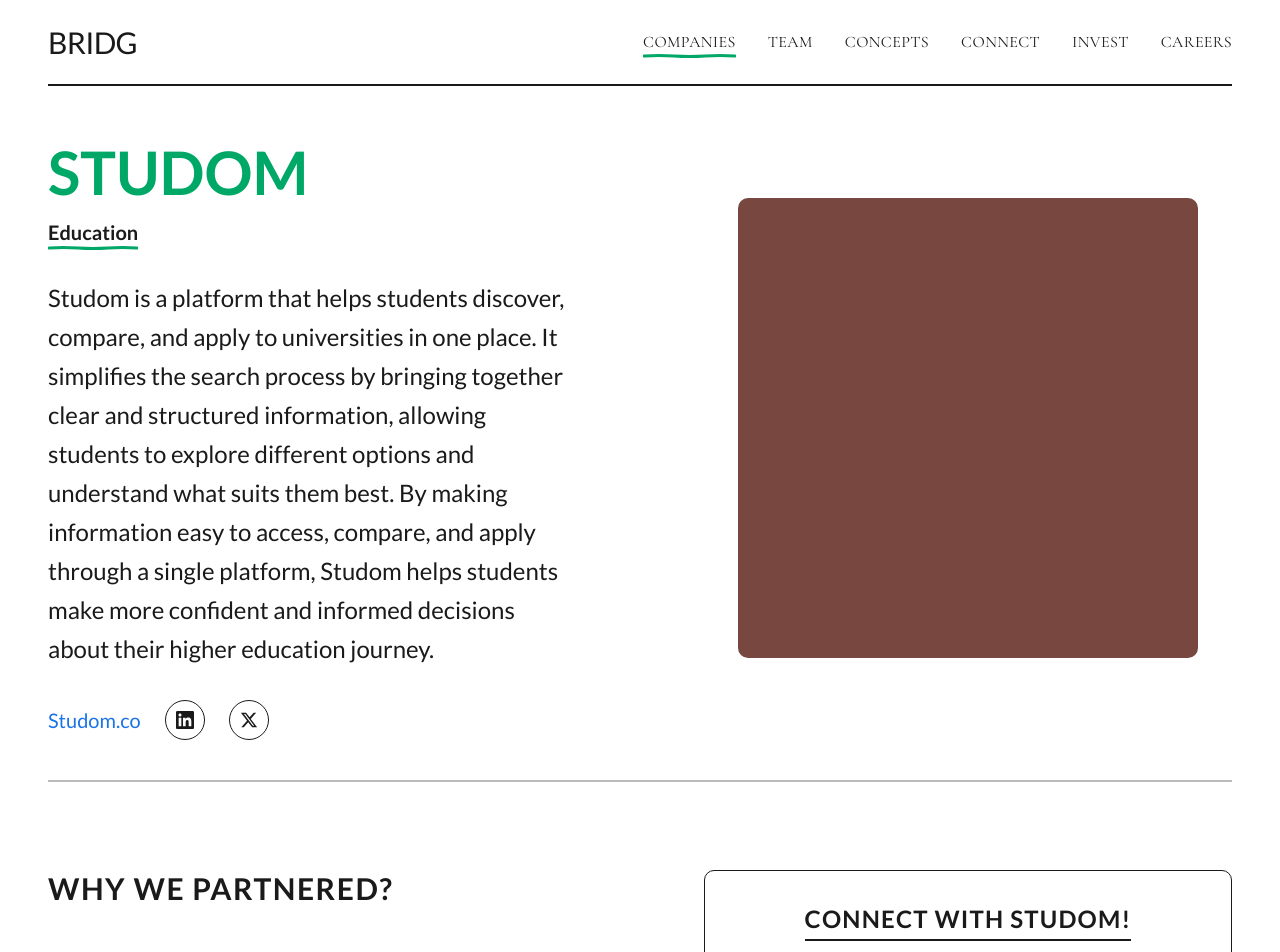
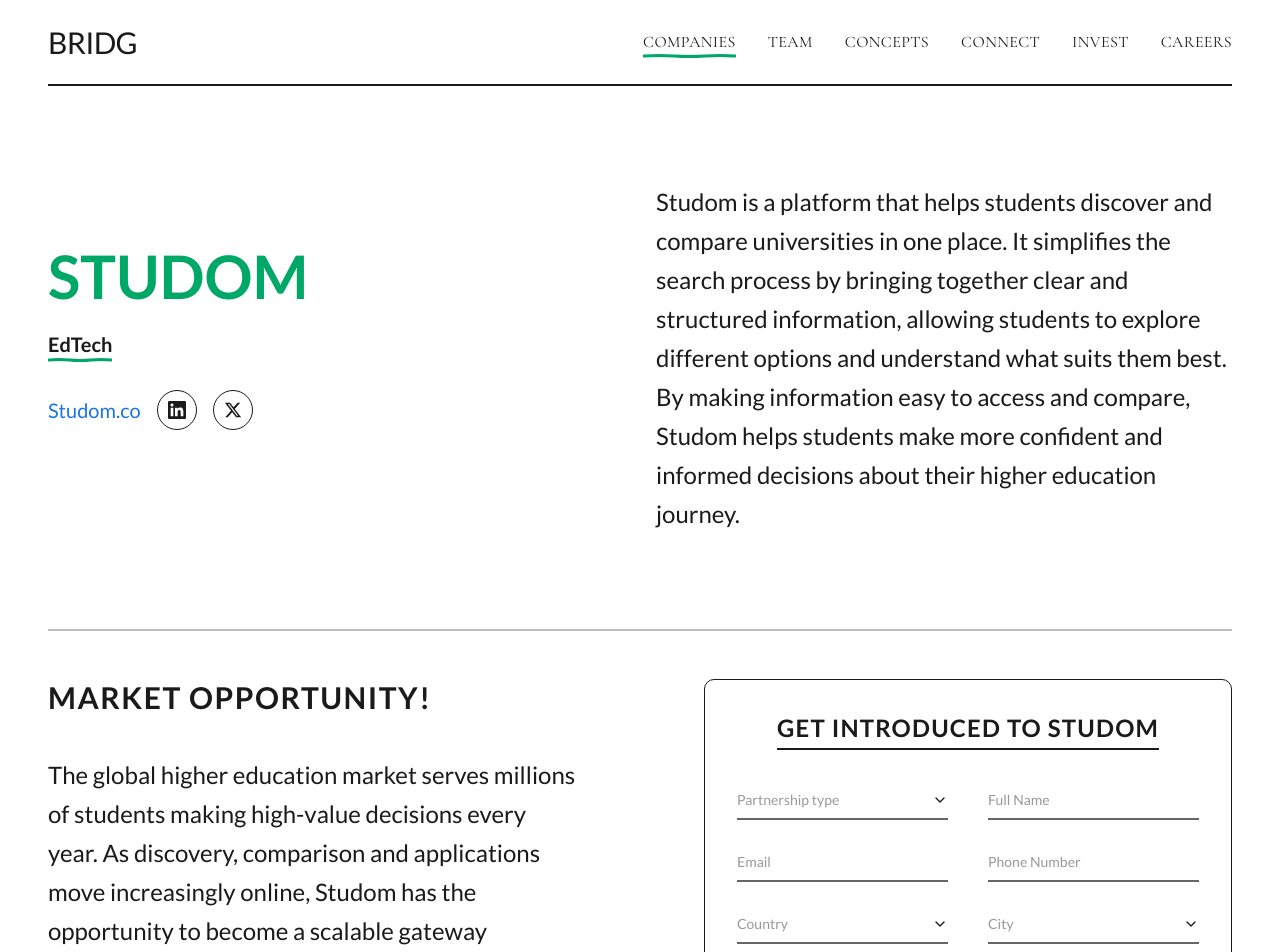
Before and after one commit to Kalpesh-Product/thebridg, a React (Vite) app: page /company/1 in a window 1280 px wide. Shown: the top 952 px of the page. Built offline with nearby package versions, Linux system fonts and the light colour scheme.

Commit message:
Refactor CompanyDetail and Team components for improved layout and updated content

```diff
--- a/src/pages/CompanyDetail.tsx
+++ b/src/pages/CompanyDetail.tsx
@@ -6,66 +6,58 @@
 const companiesData: Record<string, {
   name: string;
   category: string;
-  color: string;
   description: string;
   website: string;
-  whyPartnered: string;
+  marketOpportunity: string;
 }> = {
   studom: {
     name: 'STUDOM',
-    category: 'Education',
-    color: '#784840',
-    description: 'Studom is a platform that helps students discover, compare, and apply to universities in one place. It simplifies the search process by bringing together clear and structured information, allowing students to explore different options and understand what suits them best. By making information easy to access, compare, and apply through a single platform, Studom helps students make more confident and informed decisions about their higher education journey.',
+    category: 'EdTech',
+    description: 'Studom is a platform that helps students discover and compare universities in one place. It simplifies the search process by bringing together clear and structured information, allowing students to explore different options and understand what suits them best. By making information easy to access and compare, Studom helps students make more confident and informed decisions about their higher education journey.',
     website: 'Studom.co',
-    whyPartnered: 'We partnered with Studom because it brings everything students need into one place, something no other platform currently offers. Its unique, all in one approach makes discovering and comparing universities simpler, clearer, and more accessible.',
+    marketOpportunity: 'The global higher education market serves millions of students making high-value decisions every year. As discovery, comparison and applications move increasingly online, Studom has the opportunity to become a scalable gateway between students and institutions, with strong potential across admissions, partnerships and recurring digital services.',
   },
   unistyle: {
     name: 'UNISTYLE',
     category: 'Merchandise',
-    color: '#707070',
     description: 'UniStyle is a platform that brings official school uniforms and university merchandise into one place. It simplifies the buying process by offering authentic products through a single platform, making it easier for students, parents, alumni, and supporters to find what they need. By making official apparel more accessible, UniStyle helps institutions connect with their communities through products they can trust.',
     website: 'Unistyle.co',
-    whyPartnered: 'We partnered with UniStyle because it brings official school uniforms and university merchandise together on one platform, something that is often fragmented today. Its focused approach makes finding and purchasing authentic institutional apparel simpler, more convenient, and more accessible.',
+    marketOpportunity: 'The institutional apparel market is large but fragmented across countless local vendors with inconsistent quality and access. As schools and universities look to formalize and modernize their merchandise programs, UniStyle has the opportunity to become the trusted platform connecting institutions with their communities, with strong potential across licensing, recurring orders and alumni engagement.',
   },
   'daily-daily': {
     name: 'DAILY DAILY',
     category: 'Subscription',
-    color: '#505050',
     description: 'Daily Daily is a platform that helps people subscribe to and receive everyday essentials from local stores in one place. It simplifies the shopping process by bringing together daily needs through a convenient subscription model, making regular purchases easier to manage. By making everyday shopping more reliable and hassle free, Daily Daily helps people save time while ensuring they never run out of the products they use most.',
     website: 'Dailydaily.co',
-    whyPartnered: 'We partnered with Daily Daily because it makes purchasing everyday essentials simpler through a single subscription platform, something that is often time consuming to manage. Its convenient approach makes recurring shopping easier, more reliable, and more accessible.',
+    marketOpportunity: 'The everyday essentials market is enormous and habitual, with consumers making repeat purchases every week. As subscription commerce grows, Daily Daily has the opportunity to become a recurring gateway between local stores and households, with strong potential across retention, retail partnerships and recurring revenue.',
   },
   stintern: {
     name: 'STINTERN',
     category: 'Education/HR',
-    color: '#780048',
     description: 'Stintern is a platform that helps students discover and apply for internships in one place. It simplifies the internship search process by bringing together opportunities from different companies, allowing students to explore roles that match their skills and career goals. By making internship opportunities easier to access and apply for, Stintern helps students gain valuable industry experience with greater confidence.',
     website: 'Stintern.co',
-    whyPartnered: 'We partnered with Stintern because it bridges the gap between students and employers by making internship opportunities easier to discover and access. Its focused approach helps students gain practical experience while enabling companies to connect with emerging talent.',
+    marketOpportunity: 'The internship and early-career hiring market serves millions of students and employers every year. As recruiting moves increasingly online, Stintern has the opportunity to become a scalable gateway between students and companies, with strong potential across placements, employer partnerships and recurring hiring services.',
   },
   flagit: {
     name: 'FLAGIT',
     category: 'Civic Tech',
-    color: '#784840',
     description: 'Flagit is a platform that enables people to report road and traffic violations in a simple and responsible way. It allows users to submit photos of violations, which are verified before being forwarded to the relevant authorities for action. By making civic reporting more accessible and transparent, Flagit encourages safer roads while rewarding citizens for their genuine contributions.',
     website: 'Flagit.app',
-    whyPartnered: 'We partnered with Flagit because it empowers citizens to play an active role in improving road safety through responsible reporting. Its community driven approach supports safer streets while encouraging greater public participation and accountability.',
+    marketOpportunity: 'The civic reporting and road safety market touches every city with a growing appetite for citizen-driven accountability. As municipalities look to modernize enforcement, Flagit has the opportunity to become a scalable gateway between citizens and authorities, with strong potential across municipal partnerships and recurring reporting services.',
   },
   datamatic: {
     name: 'DATAMATIC',
     category: 'Data/Analytics',
-    color: '#780048',
     description: 'Datamatic is a platform that helps businesses discover and access structured company information in one place. It simplifies the research process by bringing together reliable corporate data, allowing users to explore companies, industries, and key business insights with ease. By making business information easier to access and understand, Datamatic helps users make more informed decisions with greater confidence.',
     website: 'Datamatic.io',
-    whyPartnered: 'We partnered with Datamatic because it makes business information easier to discover through one structured platform, something that is often difficult to access and organize. Its data driven approach makes researching companies simpler, clearer, and more accessible.',
+    marketOpportunity: 'The business intelligence market serves millions of professionals making high-value research decisions every year. As due diligence and market research move increasingly online, Datamatic has the opportunity to become a scalable gateway between businesses and structured data, with strong potential across enterprise partnerships and recurring subscription services.',
   },
   allperspectives: {
     name: 'ALLPERSPECTIVES',
     category: 'Relationships',
-    color: '#707070',
     description: 'Allperspectives is a platform that explores the different perspectives people experience in everyday relationships. It brings together stories and experiences from multiple points of view, helping people better understand the thoughts, emotions, and challenges of others. By presenting different sides of the same relationship, Allperspectives encourages empathy, meaningful conversations, and deeper human connections.',
     website: 'Allperspectives.com',
-    whyPartnered: 'We partnered with Allperspectives because it encourages people to see relationships through more than one perspective, something that is often overlooked. Its thoughtful approach promotes understanding, empathy, and more meaningful conversations across everyday life.',
+    marketOpportunity: 'The relationships and personal wellbeing space reaches nearly everyone, with growing demand for content that fosters genuine connection. As people seek more empathetic ways to understand each other, Allperspectives has the opportunity to become a trusted platform for perspective-driven content, with strong potential across community growth and recurring engagement.',
   },
 };
 
@@ -79,10 +71,10 @@
   return (
     <PageLayout>
       <div className="pt-20 md:pt-24 pb-16">
-        <div className="grid grid-cols-1 lg:grid-cols-2 gap-x-16 lg:gap-x-32 gap-y-10">
-          {/* Row 1, Col 1 - Name/Description */}
+        <div className="grid grid-cols-1 lg:grid-cols-2 gap-x-8 gap-y-10 mb-20 md:mb-24 lg:items-center">
+          {/* Col 1 - Name/Category/Website */}
           <div>
-            <h1 className="text-4xl md:text-6xl font-bold mb-4 -mt-6 md:-mt-10" style={{ color: '#00A868' }}>
+            <h1 className="text-4xl md:text-6xl font-bold mb-6 -mt-6 md:-mt-10" style={{ color: '#00A868' }}>
               {company.name}
             </h1>
             <div className="relative inline-block mb-8">
@@ -91,12 +83,7 @@
                 <path d="M1 2 Q10 1 20 2 Q30 3 40 2 Q50 1 59 2" stroke="#00A868" strokeWidth="3" strokeLinecap="round" />
               </svg>
             </div>
-
-            <p className="text-[24px] leading-relaxed mb-8" style={{ color: '#1A1A1A' }}>
-              {company.description}
-            </p>
-
-            <div className="flex items-center gap-6">
+            <div className="flex items-center gap-4">
               <a href="#" className="text-[20px] font-medium" style={{ color: '#1A1A1A' }}>
                 <span style={{ color: '#1A73E8' }}>{company.website}</span>
               </a>
@@ -113,27 +100,30 @@
             </div>
           </div>
 
-          {/* Row 1, Col 2 - Color Card */}
-          <div
-            className="w-full max-w-[460px] mx-auto mt-4 aspect-square rounded-lg"
-            style={{ backgroundColor: company.color }}
-          />
+          {/* Col 2 - Description, top-aligned with name */}
+          <div>
+            <p className="text-[24px] leading-relaxed" style={{ color: '#1A1A1A' }}>
+              {company.description}
+            </p>
+          </div>
+        </div>
 
-          {/* Divider */}
-          <div className="col-span-full border-t-2 border-[#BBBBBB]" />
+        {/* Divider */}
+        <div className="border-t-2 border-[#BBBBBB]" />
 
-          {/* Row 2, Col 1 - Why We Partnered */}
+        <div className="grid grid-cols-1 lg:grid-cols-2 gap-x-16 lg:gap-x-32 gap-y-10">
+          {/* Row 2, Col 1 - Market Opportunity */}
           <div className="pt-12">
-            <h3 className="text-3xl font-bold uppercase tracking-wider mb-10">WHY WE PARTNERED?</h3>
+            <h3 className="text-3xl font-bold uppercase tracking-wider mb-10">MARKET OPPORTUNITY!</h3>
             <p className="text-[24px] leading-relaxed" style={{ color: '#1A1A1A' }}>
-              {company.whyPartnered}
+              {company.marketOpportunity}
             </p>
           </div>
 
           {/* Row 2, Col 2 - Connect Form */}
           <div className="border border-[#1A1A1A] rounded-lg p-8 mt-12">
             <h3 className="block w-fit mx-auto text-2xl font-bold uppercase tracking-wider mb-8 border-b-2 border-[#1A1A1A] pb-1">
-              CONNECT WITH {company.name}!
+              GET INTRODUCED TO {company.name}
             </h3>
             <div className="grid grid-cols-2 gap-x-10 gap-y-6">
               <LiquidSelect
```
Also changed, not shown: src/pages/Team.tsx (+17 -3 lines).
